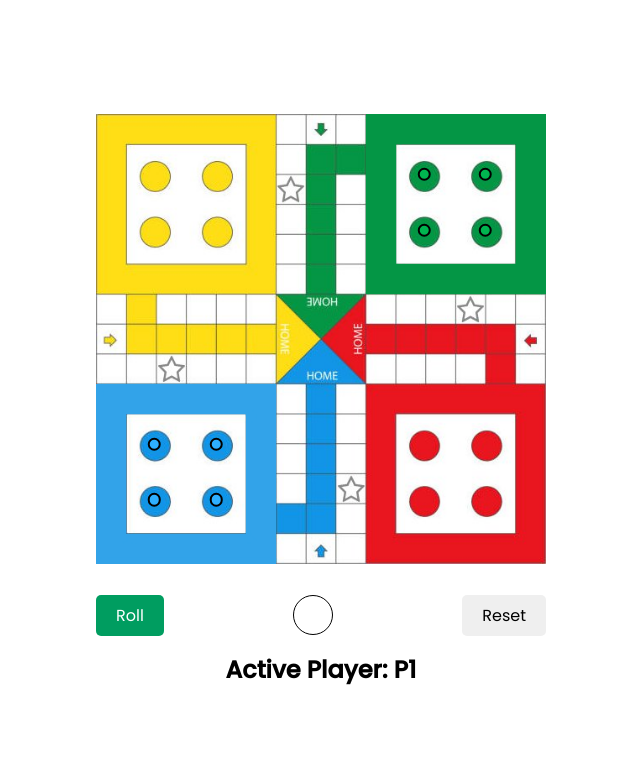
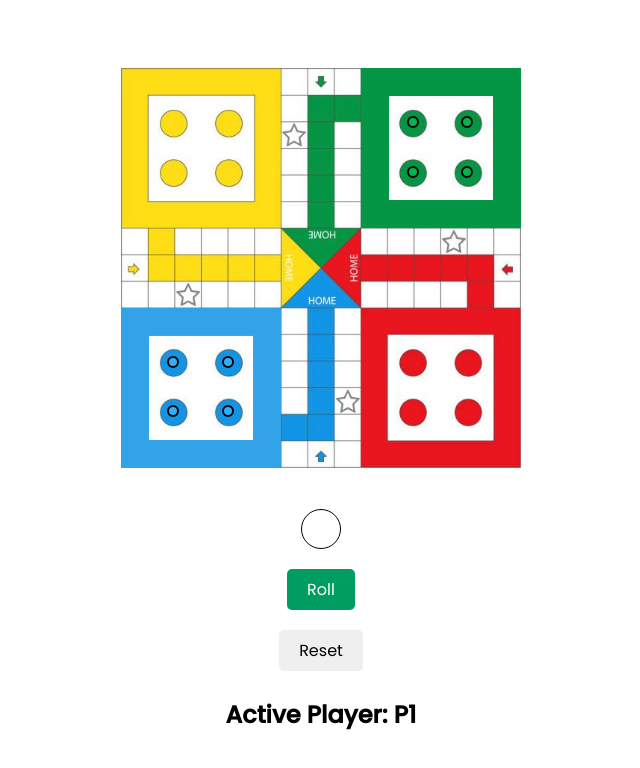
Before and after one commit to Jyotiranjankunda/Ludo-game, a plain HTML site: page index.html in a window 1280 px wide. Shown: the whole page, without its empty margins (319-959 px from the left). Drawn offline with Linux system fonts and the light colour scheme.

Commit message:
Edit style

```diff
--- a/index.html
+++ b/index.html
@@ -29,8 +29,8 @@
         </div>
         <div class="footer">
             <div class="row">
+                <div class="dice-value"></div>
                 <button id="dice-btn" class="btn btn-dice">Roll</button>
-                <div class="dice-value"></div>
                 <button id="reset-btn" class="btn btn-reset">Reset</button>
             </div>
             <h2 class="active-player">Active Player: <span></span> </h2>
--- a/ludo/style.css
+++ b/ludo/style.css
@@ -8,13 +8,13 @@
 }
 
 /* .ludo-container {
-    width: 450px;
+    width: 400px;
     margin: 20px auto;
 }
 
 .ludo-container .ludo {
 
-    height: 450px;
+    height: 400px;
     width: 100%;
     background-image: url('./ludo-bg.jpg');
     background-size: contain;
@@ -34,20 +34,19 @@ body{
     flex-direction: column;
     justify-content: center;
     align-items: center;
-    /* border: 1px solid black; */
     overflow: auto;
+    padding: 10px;
 }
 
 .ludo-container .ludo {
-    width: 450px;
-    max-width: 450px;
-    height: 450px;
-    max-height: 450px;
+    width: 400px;
+    max-width: 400px;
+    height: 400px;
+    max-height: 400px;
     background-image: url('./ludo-bg.jpg');
     background-repeat: no-repeat;
     background-size: contain;
     position: relative;
-    /* border: 1px solid red; */
 }
 
 .player-pieces {
@@ -94,7 +93,7 @@ body{
 .player-base {
     width: 40%;
     height: 40%;
-    border: 30px solid;
+    border: 28px solid;
     position: absolute;
 }
 
@@ -145,8 +144,13 @@ body{
 
 .row {
     display: flex;
-    justify-content: space-between;
+    flex-direction: column;
+    align-items: center;
     margin-top: 15px;
+}
+
+.row > *{
+    margin: 10px 0;
 }
 
 .dice-value {
@@ -164,7 +168,7 @@ body{
 .footer{
     display: flex;
     flex-direction: column;
-    width: 450px;
+    width: 400px;
     margin-top: 1rem;
 }
 
@@ -178,43 +182,3 @@ body{
     margin-top: 1rem;
     text-align: center;
 }
-
-/* @media screen and (max-width: 480px) {
-    .ludo-container{
-        padding: 0 10px;
-        position: relative;
-        top: 50%;
-        left: 50%;
-        transform: translate(-50%, -50%);
-    }
-
-    .ludo-container .ludo{
-        width: 100%;
-        height: 100%;
-        background-repeat: no-repeat;
-        background-position: center center;
-    }
-
-    .footer{
-        width: 100%;
-    } */
-
-    /* .player-base {
-        width: 20%;
-        height: 20%;
-        border: 10px solid;
-        position: absolute;
-    }
-
-    .player-bases [player-id="P1"].player-base {
-        bottom: 0;
-        left: 0;
-        border-color: #1295e7;
-    }
-
-    .player-bases [player-id="P2"].player-base {
-        top: 0;
-        right: 0;
-        border-color: #049645;
-    } */
-/* }  */
```
